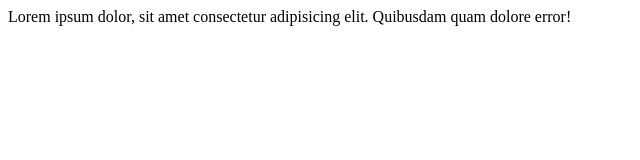
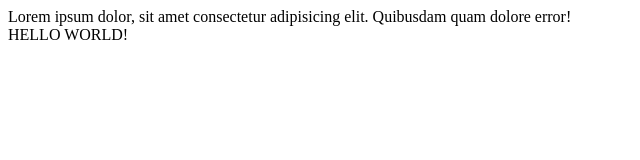
Before and after one commit to Vladyslavos/GIT, a plain HTML site: page index.html in a window 1280 px wide. Shown: the whole page, without its empty margins (0-640 px from the left). Drawn offline with Linux system fonts and the light colour scheme.

Commit message:
second commit

```diff
--- a/index.html
+++ b/index.html
@@ -9,5 +9,6 @@
 <body>
     <div class="info"></div>
    <div class="info_2">Lorem ipsum dolor, sit amet consectetur adipisicing elit. Quibusdam quam dolore error!</div>
+   <main>HELLO WORLD!</main>
 </body>
 </html>
```
